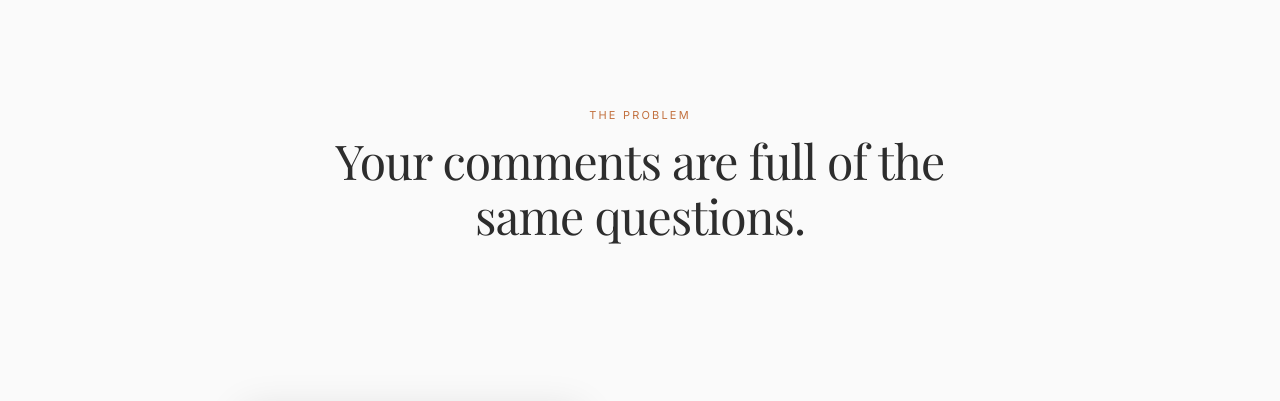
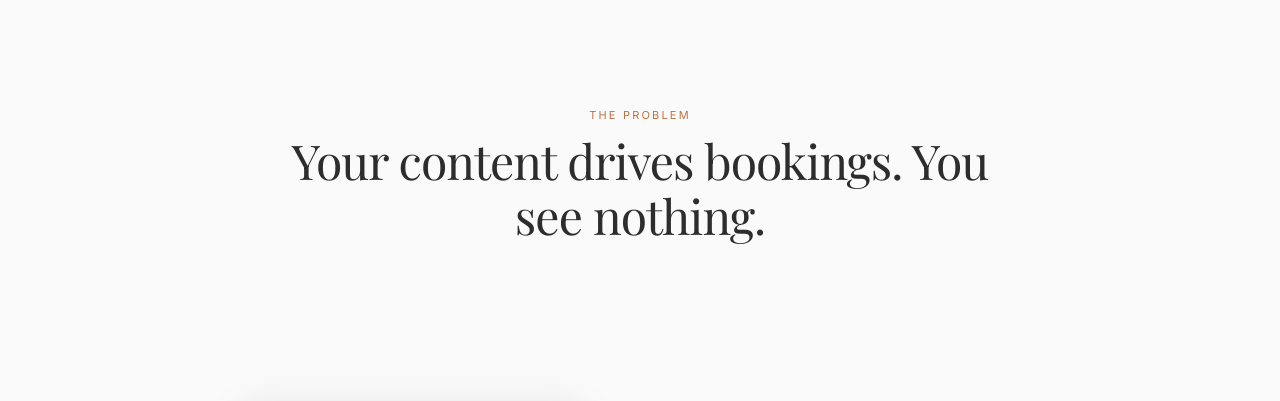
Before and after one commit to carbonharvester/nubeaux-travel, a website: page for-creators.html in a window 1280 px wide. Shown: the part 742-1143 px from the top of the page. Drawn offline with nearby package versions, Linux system fonts and the light colour scheme; a web font is replaced by a local one.

Commit message:
Fix problem headline to focus on the real issue

```diff
--- a/for-creators.html
+++ b/for-creators.html
@@ -1992,7 +1992,7 @@
       <div class="container">
         <div class="problem-header animate-on-scroll">
           <span class="section-label">The Problem</span>
-          <h2 id="problem-heading">Your comments are full of the same questions.</h2>
+          <h2 id="problem-heading">Your content drives bookings. You see nothing.</h2>
         </div>
 
         <div class="ig-showcase animate-on-scroll">
```
